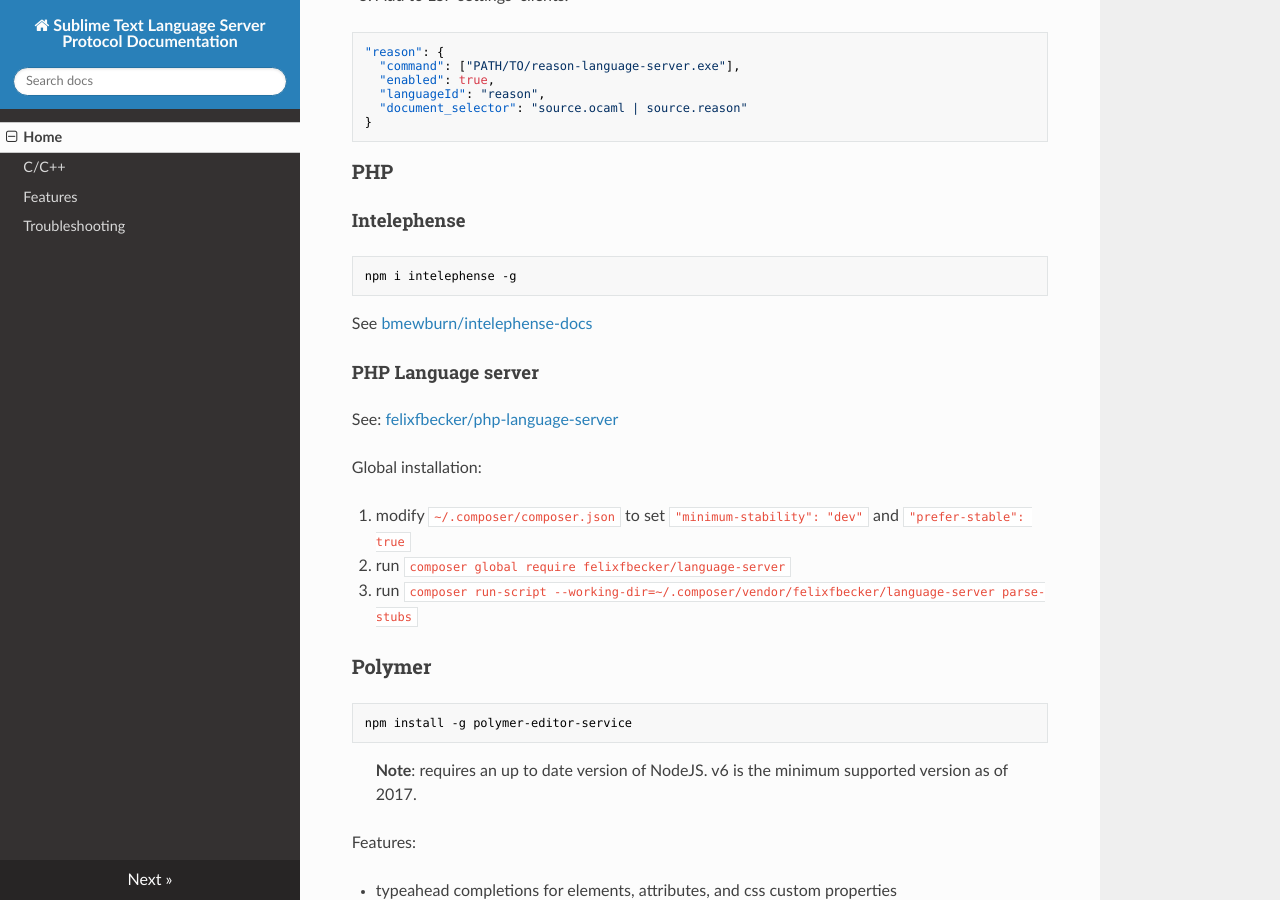
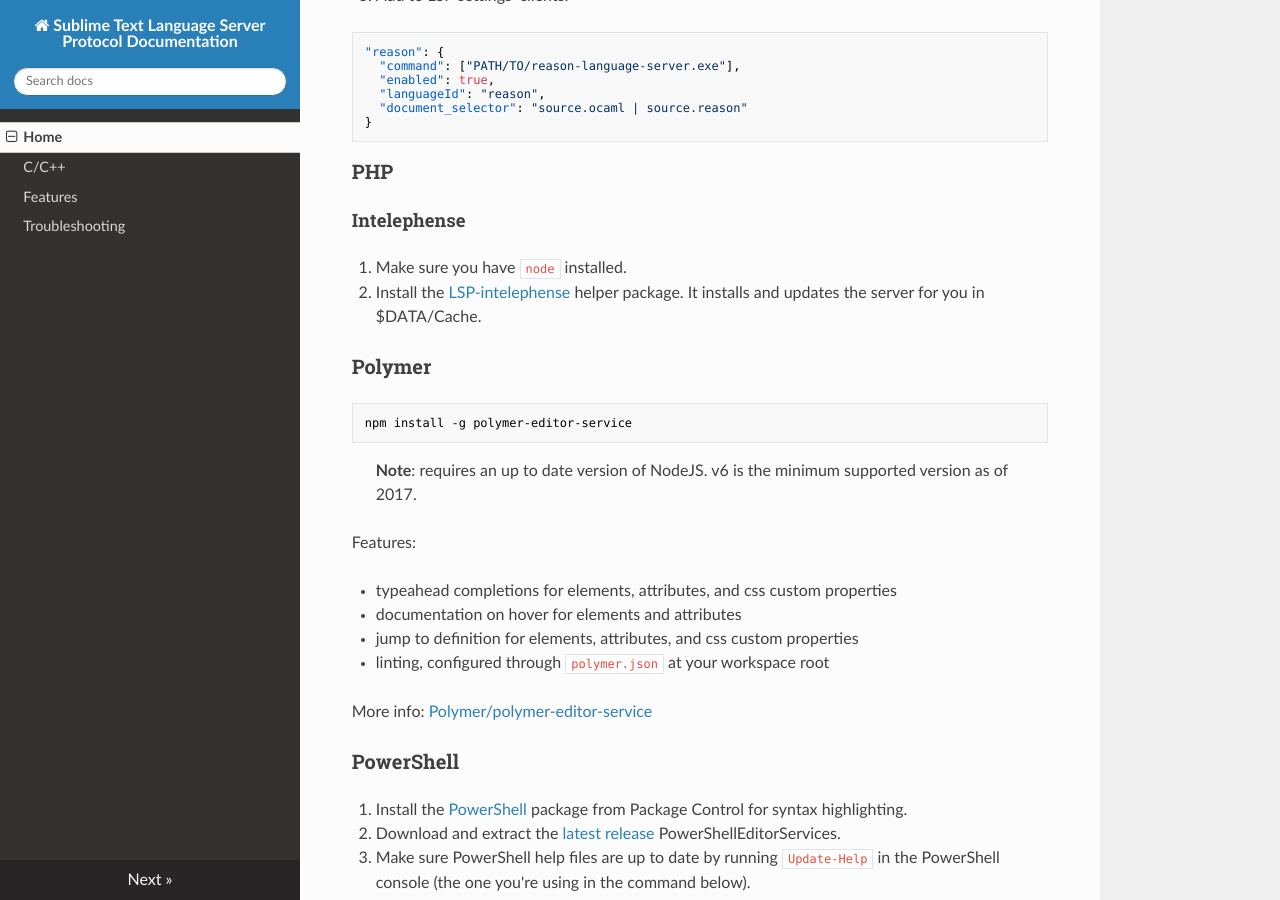
Before and after one commit to sublimelsp/LSP, an MkDocs documentation site: the page built from docs/index.md, in a window 1280 px wide and 900 px high, scrolled down 11432 px. Built offline with MkDocs 1.6.1, drawn with Linux system fonts in a browser that asks for light colours; nearby versions of some CDN libraries.

Commit message:
Remove intelephense from the default configs
And point people to LSP-intelephense instead.

````diff
--- a/docs/index.md
+++ b/docs/index.md
@@ -584,22 +584,9 @@
 
 #### Intelephense
 
-```sh
-npm i intelephense -g
-```
-
-See [bmewburn/intelephense-docs](https://github.com/bmewburn/intelephense-docs)
-
-
-#### PHP Language server
-
-See: [felixfbecker/php-language-server](https://github.com/felixfbecker/php-language-server)
-
-Global installation:
-
-1. modify `~/.composer/composer.json` to set `"minimum-stability": "dev"` and `"prefer-stable": true`
-2. run `composer global require felixfbecker/language-server`
-3. run `composer run-script --working-dir=~/.composer/vendor/felixfbecker/language-server parse-stubs`
+1. Make sure you have `node` installed.
+2. Install the [LSP-intelephense](https://packagecontrol.io/packages/LSP-intelephense) helper package. It installs
+   and updates the server for you in $DATA/Cache.
 
 ### Polymer<a name="polymer"></a>
 
````
Also changed, not shown: 1 other file.
